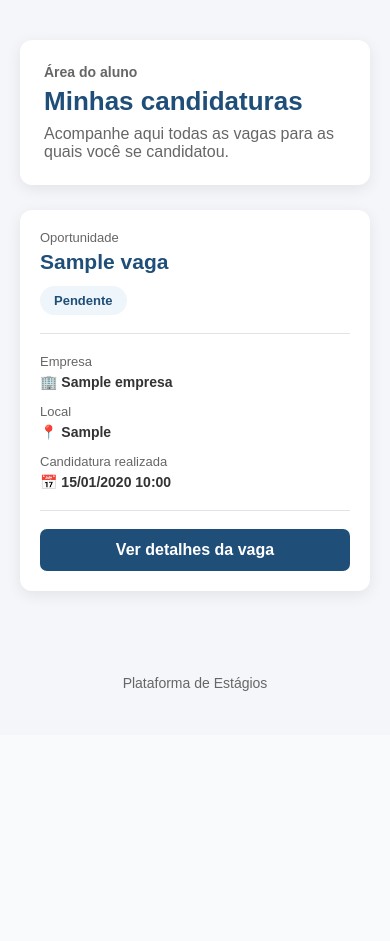
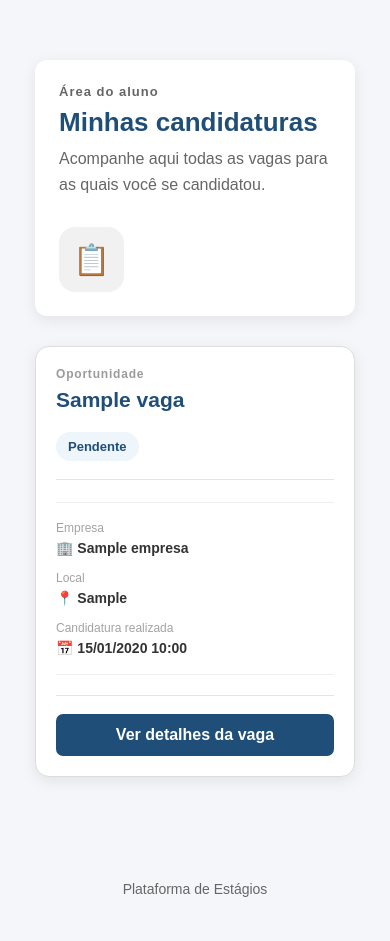
Before and after one commit to Benildomelo/plataforma_estagios, a Django app: page /minhas-candidaturas/ in a window 390 px wide. Shown: the part 232-1173 px from the top of the page. Before the commit the page ends 923 px from the top, so only its background shows below. Run offline with Django 5.2, Linux system fonts and the light colour scheme; a user stored in the database is signed in; tables that the repository leaves empty hold one stand-in row (values such as "Sample post").

Commit message:
Melhora interface de minhas candidaturas

```diff
--- a/config/settings.py
+++ b/config/settings.py
@@ -143,4 +143,5 @@ MEDIA_ROOT = BASE_DIR / 'media'
 
 CSRF_TRUSTED_ORIGINS = [
     'https://anonymous-strengthening-penetration-prefix.trycloudflare.com',
+    'https://cindy-fisher-cherry-hospital.trycloudflare.com',
 ]
--- a/vagas/static/css/style.css
+++ b/vagas/static/css/style.css
@@ -2996,3 +2996,266 @@ footer {
     }
 
 }
+
+/* =========================================
+   MINHAS CANDIDATURAS
+   ========================================= */
+
+.minhas-candidaturas {
+    max-width: 1100px;
+    margin: 0 auto;
+    padding: 30px 20px;
+}
+
+
+/* Cabeçalho */
+
+.minhas-candidaturas-header {
+    display: flex;
+    justify-content: space-between;
+    align-items: center;
+    gap: 30px;
+    margin-bottom: 30px;
+}
+
+.minhas-candidaturas-label {
+    font-size: 13px;
+    font-weight: bold;
+    letter-spacing: 1px;
+}
+
+.minhas-candidaturas-header h1 {
+    margin: 8px 0;
+    font-size: 32px;
+}
+
+.minhas-candidaturas-header p {
+    margin: 0;
+    max-width: 700px;
+    line-height: 1.6;
+}
+
+.minhas-candidaturas-icone {
+    width: 65px;
+    height: 65px;
+    min-width: 65px;
+    display: flex;
+    align-items: center;
+    justify-content: center;
+    border-radius: 16px;
+    background: #f1f1f1;
+    font-size: 30px;
+}
+
+
+/* Resumo */
+
+.candidaturas-resumo {
+    margin-bottom: 24px;
+}
+
+.candidaturas-resumo-card {
+    display: flex;
+    align-items: center;
+    gap: 15px;
+    width: fit-content;
+    padding: 15px 20px;
+    border: 1px solid #ddd;
+    border-radius: 12px;
+    background: #fff;
+}
+
+.candidaturas-resumo-card > span {
+    font-size: 25px;
+}
+
+.candidaturas-resumo-card small {
+    display: block;
+    opacity: 0.65;
+    margin-bottom: 3px;
+}
+
+.candidaturas-resumo-card strong {
+    font-size: 22px;
+}
+
+
+/* Lista */
+
+.lista-minhas-candidaturas {
+    display: grid;
+    gap: 20px;
+}
+
+
+/* Cartão */
+
+.minha-candidatura-card {
+    padding: 24px;
+    border: 1px solid #ddd;
+    border-radius: 14px;
+    background: #fff;
+}
+
+
+/* Cabeçalho do cartão */
+
+.minha-candidatura-header {
+    display: flex;
+    justify-content: space-between;
+    align-items: flex-start;
+    gap: 20px;
+}
+
+.minha-candidatura-label {
+    font-size: 12px;
+    font-weight: bold;
+    letter-spacing: 0.8px;
+    opacity: 0.65;
+}
+
+.minha-candidatura-header h2 {
+    margin: 7px 0 0;
+    font-size: 21px;
+}
+
+.minha-candidatura-header h2 a {
+    text-decoration: none;
+}
+
+
+/* Status */
+
+.status-candidatura-aluno {
+    display: inline-block;
+    padding: 7px 12px;
+    border-radius: 20px;
+    font-size: 13px;
+    font-weight: bold;
+    white-space: nowrap;
+}
+
+
+/* Informações */
+
+.minha-candidatura-dados {
+    display: grid;
+    grid-template-columns: repeat(3, 1fr);
+    gap: 15px;
+    margin-top: 22px;
+    padding: 18px 0;
+    border-top: 1px solid #eee;
+    border-bottom: 1px solid #eee;
+}
+
+.minha-candidatura-dado {
+    display: flex;
+    flex-direction: column;
+    gap: 5px;
+}
+
+.minha-candidatura-dado span {
+    font-size: 12px;
+    opacity: 0.6;
+}
+
+.minha-candidatura-dado strong {
+    font-size: 14px;
+}
+
+
+/* Informação do status */
+
+.minha-candidatura-status-info {
+    display: flex;
+    align-items: flex-start;
+    gap: 12px;
+    margin-top: 18px;
+    padding: 14px;
+    border-radius: 10px;
+    background: #f7f7f7;
+}
+
+.minha-candidatura-status-info > span {
+    font-size: 20px;
+}
+
+.minha-candidatura-status-info strong {
+    font-size: 14px;
+}
+
+.minha-candidatura-status-info p {
+    margin: 4px 0 0;
+    font-size: 13px;
+    opacity: 0.7;
+}
+
+
+/* Ação */
+
+.minha-candidatura-acao {
+    margin-top: 20px;
+}
+
+
+/* Estado vazio */
+
+.minhas-candidaturas-vazio {
+    text-align: center;
+    padding: 70px 20px;
+    border: 1px dashed #ccc;
+    border-radius: 14px;
+    background: #fff;
+}
+
+.minhas-candidaturas-vazio-icone {
+    font-size: 45px;
+    margin-bottom: 15px;
+}
+
+.minhas-candidaturas-vazio h2 {
+    margin-bottom: 8px;
+}
+
+.minhas-candidaturas-vazio p {
+    margin-bottom: 25px;
+}
+
+
+/* Responsividade */
+
+@media (max-width: 800px) {
+
+    .minhas-candidaturas-header {
+        align-items: flex-start;
+    }
+
+    .minha-candidatura-dados {
+        grid-template-columns: 1fr;
+    }
+
+}
+
+@media (max-width: 550px) {
+
+    .minhas-candidaturas {
+        padding: 20px 15px;
+    }
+
+    .minhas-candidaturas-header {
+        flex-direction: column;
+    }
+
+    .minhas-candidaturas-header h1 {
+        font-size: 26px;
+    }
+
+    .minha-candidatura-header {
+        flex-direction: column;
+    }
+
+    .minha-candidatura-card {
+        padding: 20px;
+    }
+
+}
```
